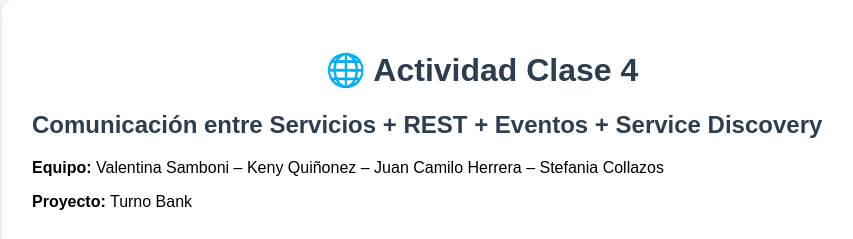
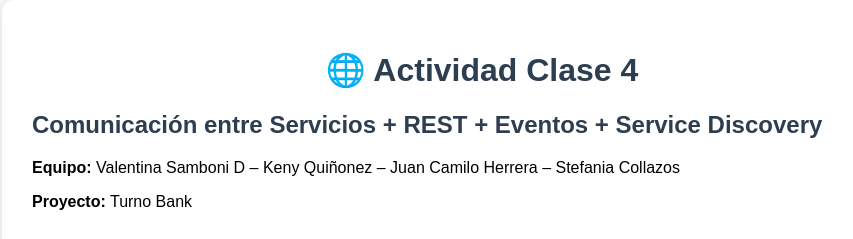
Before and after one commit to juanhr1/Sistema-de-turnos, a plain HTML site: page actividad.html in a window 1280 px wide. Shown: the top 239 px of the page, without its empty margins (158-1011 px from the left). Drawn offline with Linux system fonts and the light colour scheme.

Commit message:
ACTUALIZADO

```diff
--- a/actividad.html
+++ b/actividad.html
@@ -85,7 +85,7 @@ pre {
 <h1>🌐 Actividad Clase 4</h1>
 <h2>Comunicación entre Servicios + REST + Eventos + Service Discovery</h2>
 
-<p><strong>Equipo:</strong> Valentina Samboni – Keny Quiñonez – Juan Camilo Herrera – Stefania Collazos</p>
+<p><strong>Equipo:</strong> Valentina Samboni D – Keny Quiñonez – Juan Camilo Herrera – Stefania Collazos</p>
 <p><strong>Proyecto:</strong> Turno Bank</p>
 
 <div class="section">
```
